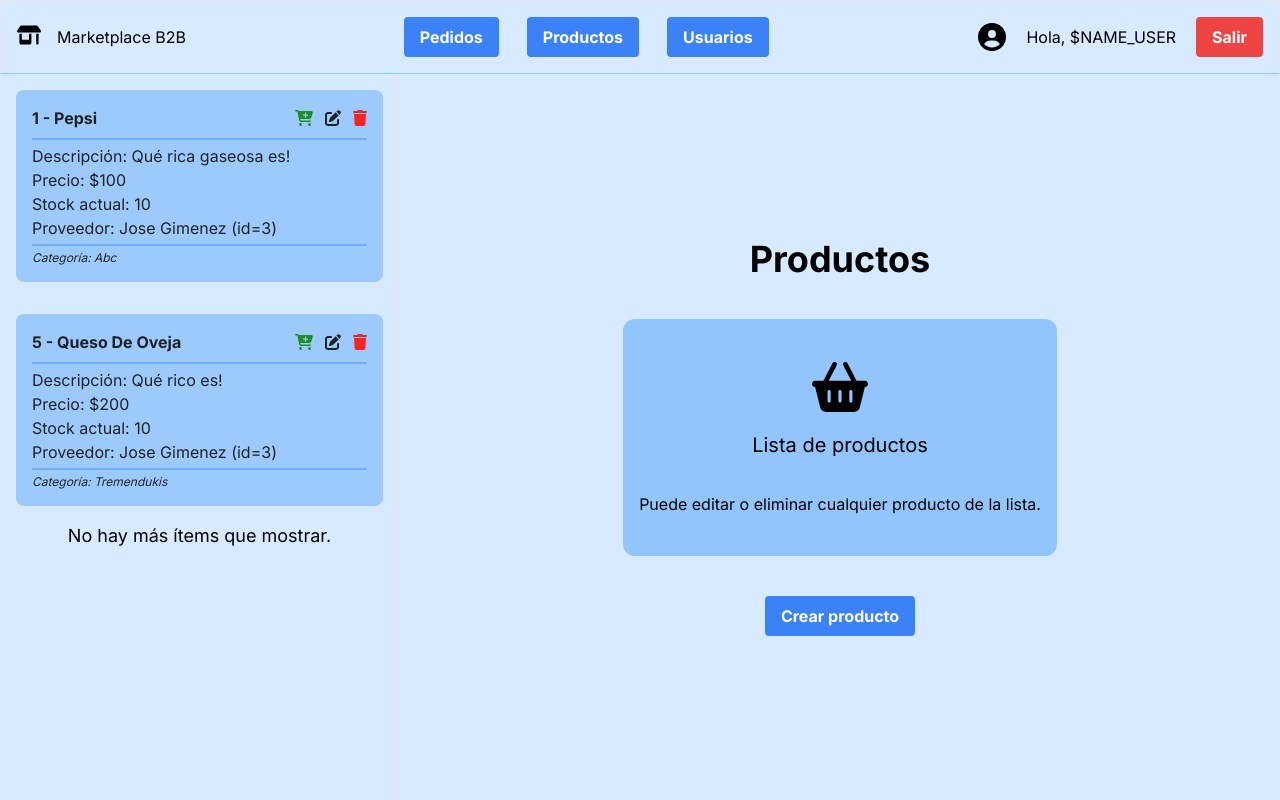
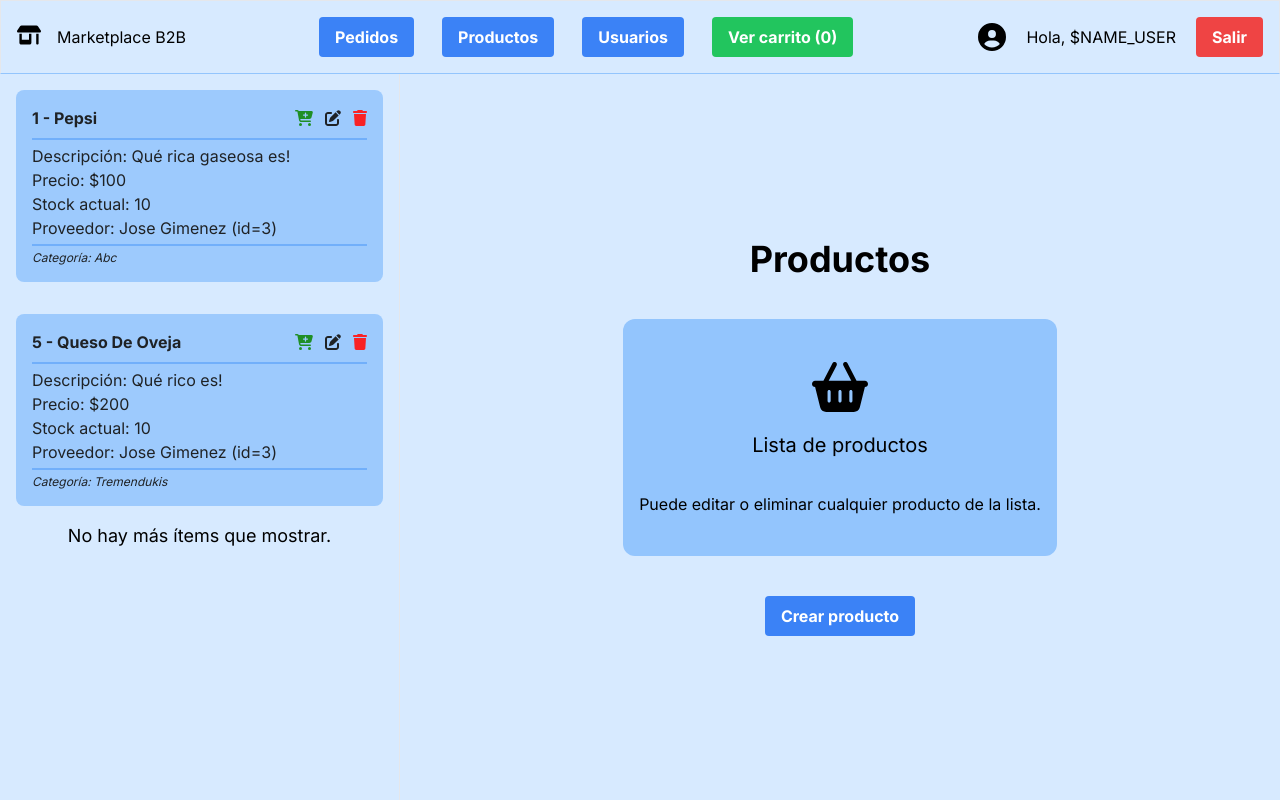
Before and after one commit to TPs-DAN2023/dan-appui, a Next.js app: page /productos in a window 1280 px wide. Built offline with nearby package versions, Linux system fonts and the light colour scheme.

Commit message:
Add CartButton component, /cart not implemented yet

```diff
--- /dev/null
+++ b/components/CartButton/CartButton.tsx
@@ -0,0 +1,22 @@
+interface CartButtonProps {
+  children: React.ReactNode;
+  onClick?: (arg?: any) => void;
+  className?: string;
+}
+
+export default function CartButton({
+  children,
+  onClick,
+  className,
+}: CartButtonProps) {
+  return (
+    <button
+      className={`font-bold py-2 px-4 rounded transition-all ease-in-out duration-300 ${className} bg-green-500 hover:bg-green-700 text-white
+      }`}
+      onClick={onClick}
+      type="button"
+    >
+      {children}
+    </button>
+  );
+}
--- a/components/NavBar/NavBar.tsx
+++ b/components/NavBar/NavBar.tsx
@@ -1,12 +1,14 @@
 // import { useRouter } from "next/router";
 import { FontAwesomeIcon } from "@fortawesome/react-fontawesome";
-import { faShop, faUserCircle } from "@fortawesome/free-solid-svg-icons";
+import { faUserCircle } from "@fortawesome/free-solid-svg-icons";
 import { ROUTES } from "../../constants";
 import Link from "next/link";
-import { CancelButton, ConfirmButton } from "@/components";
+import { CancelButton, CartButton, ConfirmButton } from "@/components";
 import HomeButton from "../HomeButton/HomeButton";
 
 export default function NavBar() {
+  const cart = JSON.parse(localStorage.getItem("cart") || "[]");
+
   return (
     <>
       <div className="flex w-full justify-between p-2 md:p-4 items-center">
@@ -33,6 +35,11 @@ export default function NavBar() {
               Usuarios
             </ConfirmButton>
           </Link>
+          <Link href="/cart">
+            <CartButton onClick={() => {}} className="ml-2">
+              Ver carrito ({cart.length})
+            </CartButton>
+          </Link>
         </div>
         <div className="flex items-center gap-x-5">
           <FontAwesomeIcon icon={faUserCircle} className="w-7 h-7" />
```
Also changed, not shown: components/index.js (+10 -9 lines).
